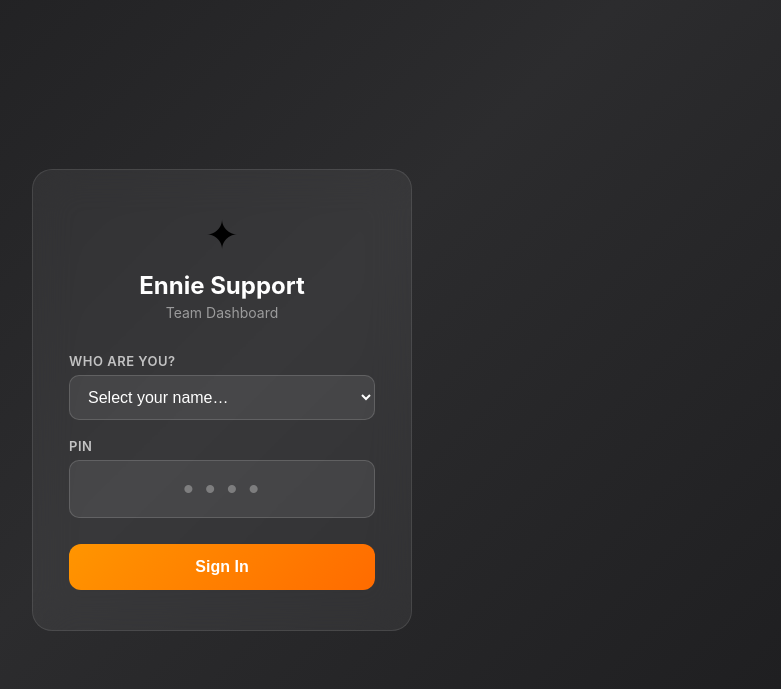
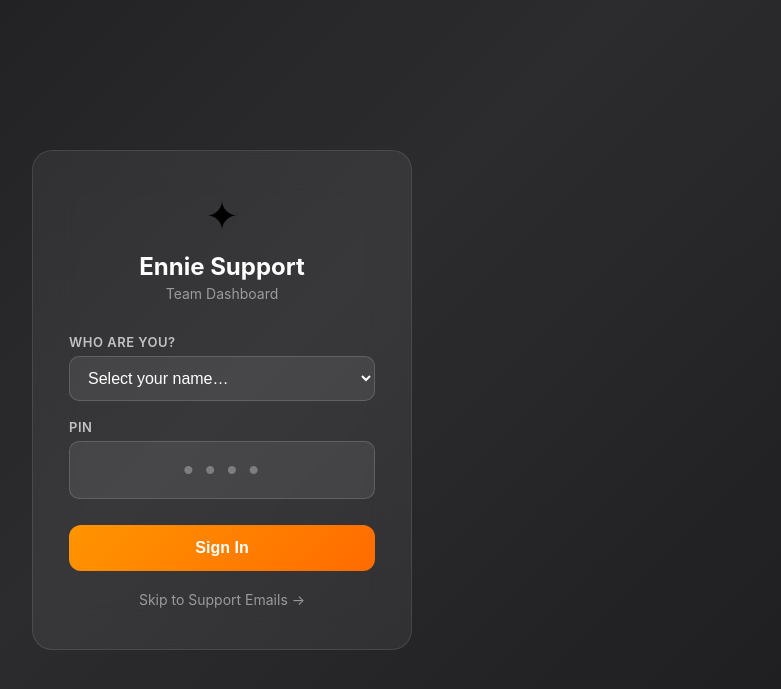
Before and after one commit to jakehb1/ennie-dashboard, a Flask app: page /login in a window 1280 px wide. Shown: the top 689 px of the page, without its empty margins (418-1199 px from the left). Run offline with Flask 3, Linux system fonts and the light colour scheme.

Commit message:
Add skip link to /support on login page

```diff
--- a/templates/login.html
+++ b/templates/login.html
@@ -135,6 +135,10 @@
     <button type="submit" class="btn-signin">Sign In</button>
   </form>
 
+  <a href="/support" style="display:inline-block;margin-top:20px;font-size:14px;color:rgba(255,255,255,0.5);text-decoration:none;transition:color 0.2s;"
+     onmouseover="this.style.color='rgba(255,255,255,0.8)'" onmouseout="this.style.color='rgba(255,255,255,0.5)'"
+  >Skip to Support Emails →</a>
+
 </div>
 </body>
 </html>
```
